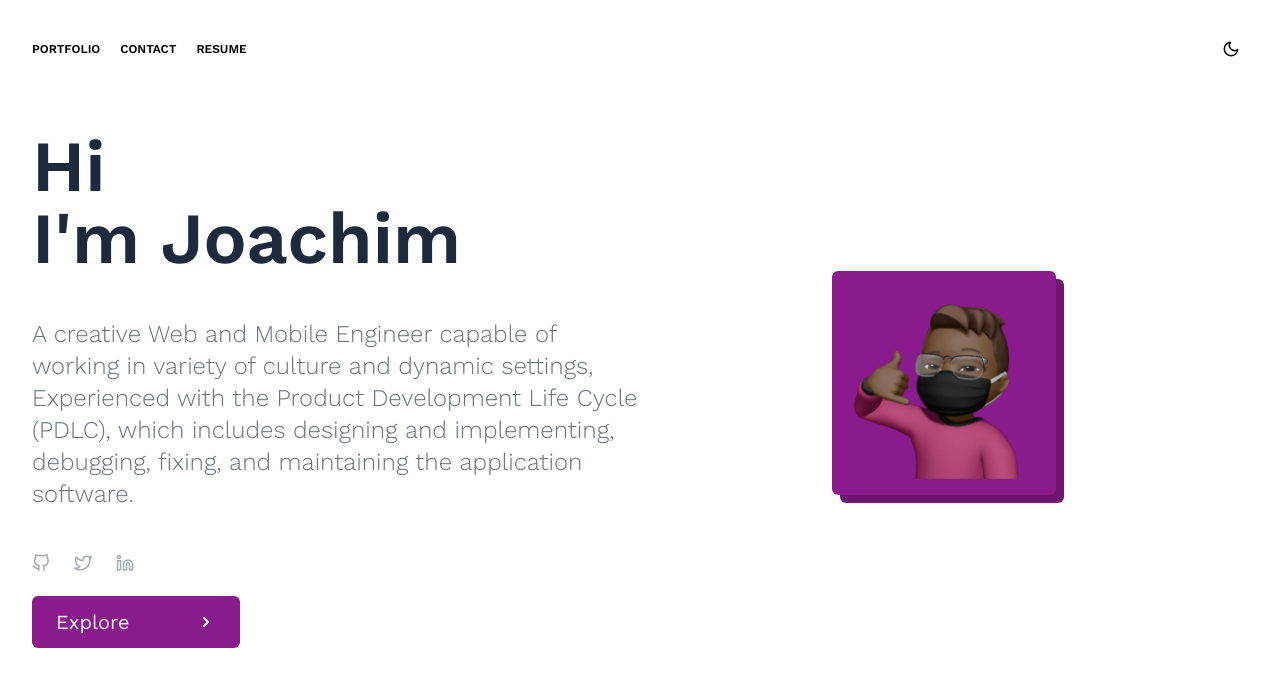
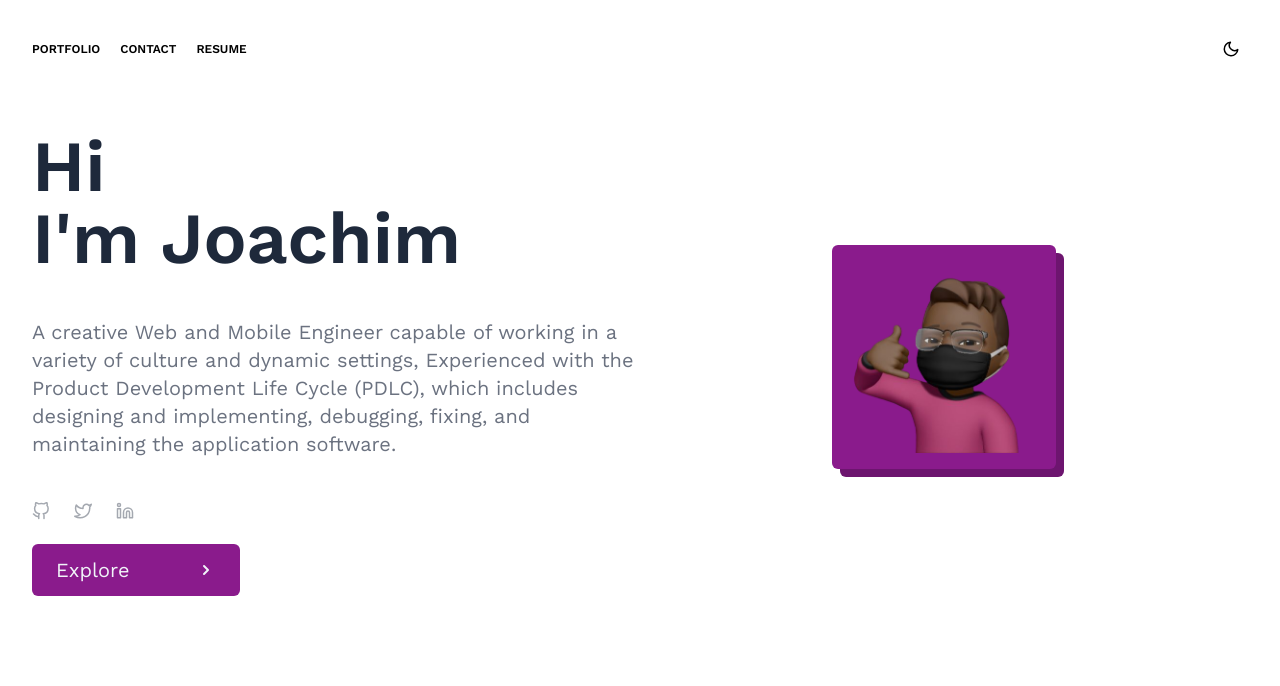
Before and after one commit to chuddyjoachim/personal_website_v1, a Next.js app: page / in a window 1280 px wide. Shown: the top 686 px of the page. Built offline with nearby package versions, Linux system fonts and the light colour scheme.

Commit message:
fix: text styles

```diff
--- a/components/core/home/Header.tsx
+++ b/components/core/home/Header.tsx
@@ -34,8 +34,8 @@ const Header = () => {
               </span>
             </h1>
           </div>
-          <p className=" lg:text-2xl font-light py-7 text-gray-500 dark:text-gray-300 text-center lg:text-left">
-            A creative Web and Mobile Engineer capable of working in variety of culture and dynamic
+          <p className=" lg:text-xl py-7 text-gray-500 dark:text-gray-300 text-center lg:text-left">
+            A creative Web and Mobile Engineer capable of working in a variety of culture and dynamic
             settings, Experienced with the Product Development Life Cycle (PDLC), which includes
             designing and implementing, debugging, fixing, and maintaining the application software.
           </p>
```
